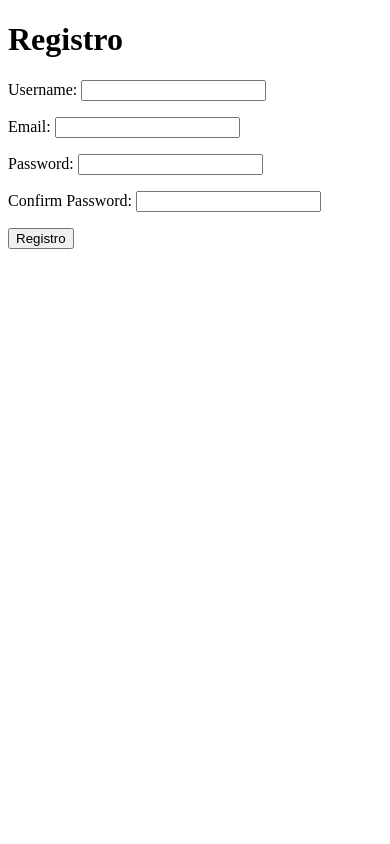
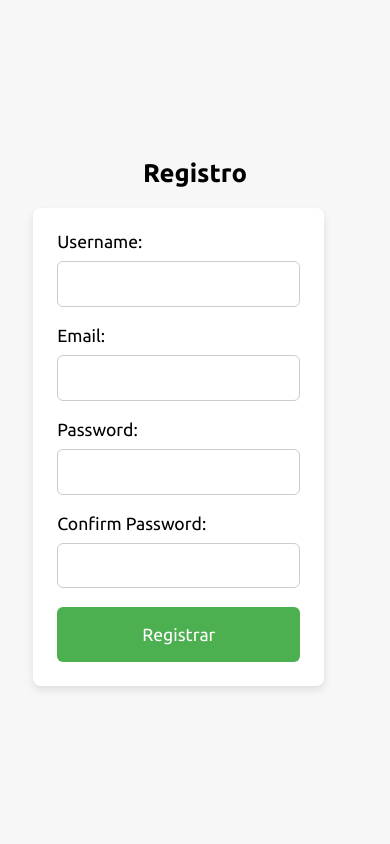
Before and after one commit to cdelriot1121/project_django_starting, a Django app: page /register/ in a window 390 px wide. Run offline with Django 5.2, Linux system fonts and the light colour scheme.

Commit message:
estilos para mis plantillas de formularios(de momento)

```diff
--- a/aplication2/templates/register.html
+++ b/aplication2/templates/register.html
@@ -1,14 +1,102 @@
 <!DOCTYPE html>
-<html>
+<html lang="es">
 <head>
+    <meta charset="UTF-8">
+    <meta name="viewport" content="width=device-width, initial-scale=1.0">
     <title>Registro</title>
+    <style>
+        @import url('https://fonts.googleapis.com/css2?family=Ubuntu:ital,wght@0,300;0,400;0,500;0,700;1,300;1,400;1,500;1,700&display=swap');
+        * {
+            box-sizing: border-box;
+            margin: 0;
+            padding: 0;
+            font-family: 'Ubuntu', sans-serif;
+        }
+
+        body {
+            font-family: 'Arial', sans-serif;
+            background-color: #f7f7f7;
+            display: flex;
+            justify-content: center;
+            align-items: center;
+            height: 100vh;
+            margin: 0;
+        }
+
+        h1 {
+            font-size: 2.8em;
+            text-align: center;
+            margin-bottom: 20px;
+        }
+
+        form {
+            background-color: #fff;
+            padding: 2em;
+            border-radius: 8px;
+            box-shadow: 0 4px 8px rgba(0, 0, 0, 0.1);
+            width: 100%;
+            max-width: 400px;
+            text-align: center;
+        }
+
+        label {
+            display: block;
+            font-size: 1.1em;
+            margin-bottom: 10px;
+            text-align: left;
+        }
+
+        input[type="text"], input[type="email"], input[type="password"] {
+            width: 100%;
+            padding: 0.8em;
+            margin-bottom: 1.2em;
+            border: 1px solid #ccc;
+            border-radius: 6px;
+            font-size: 1em;
+            outline: none;
+            transition: border-color 0.3s ease;
+        }
+
+        input[type="text"]:focus, input[type="email"]:focus, input[type="password"]:focus {
+            border-color: #4CAF50;
+        }
+
+        button[type="submit"] {
+            width: 100%;
+            padding: 1em;
+            background-color: #4CAF50;
+            color: #fff;
+            border: none;
+            border-radius: 6px;
+            font-size: 1.1em;
+            cursor: pointer;
+            transition: background-color 0.3s ease;
+        }
+
+        button[type="submit"]:hover {
+            background-color: #45a049;
+        }
+
+        @media (max-width: 480px) {
+            form {
+                padding: 1.5em;
+                width: 90%;
+            }
+
+            h1 {
+                font-size: 1.6em;
+            }
+        }
+    </style>
 </head>
 <body>
-    <h1>Registro</h1>
-    <form method="post">
-        {% csrf_token %}
-        {{ form.as_p }}
-        <button type="submit">Registro</button>
-    </form>
+    <div>
+        <h1>Registro</h1>
+        <form method="post">
+            {% csrf_token %}
+            {{ form.as_p }}
+            <button type="submit">Registrar</button>
+        </form>
+    </div>
 </body>
 </html>
```
Also changed, not shown: aplication2/templates/login.html (+89 -1 lines).
